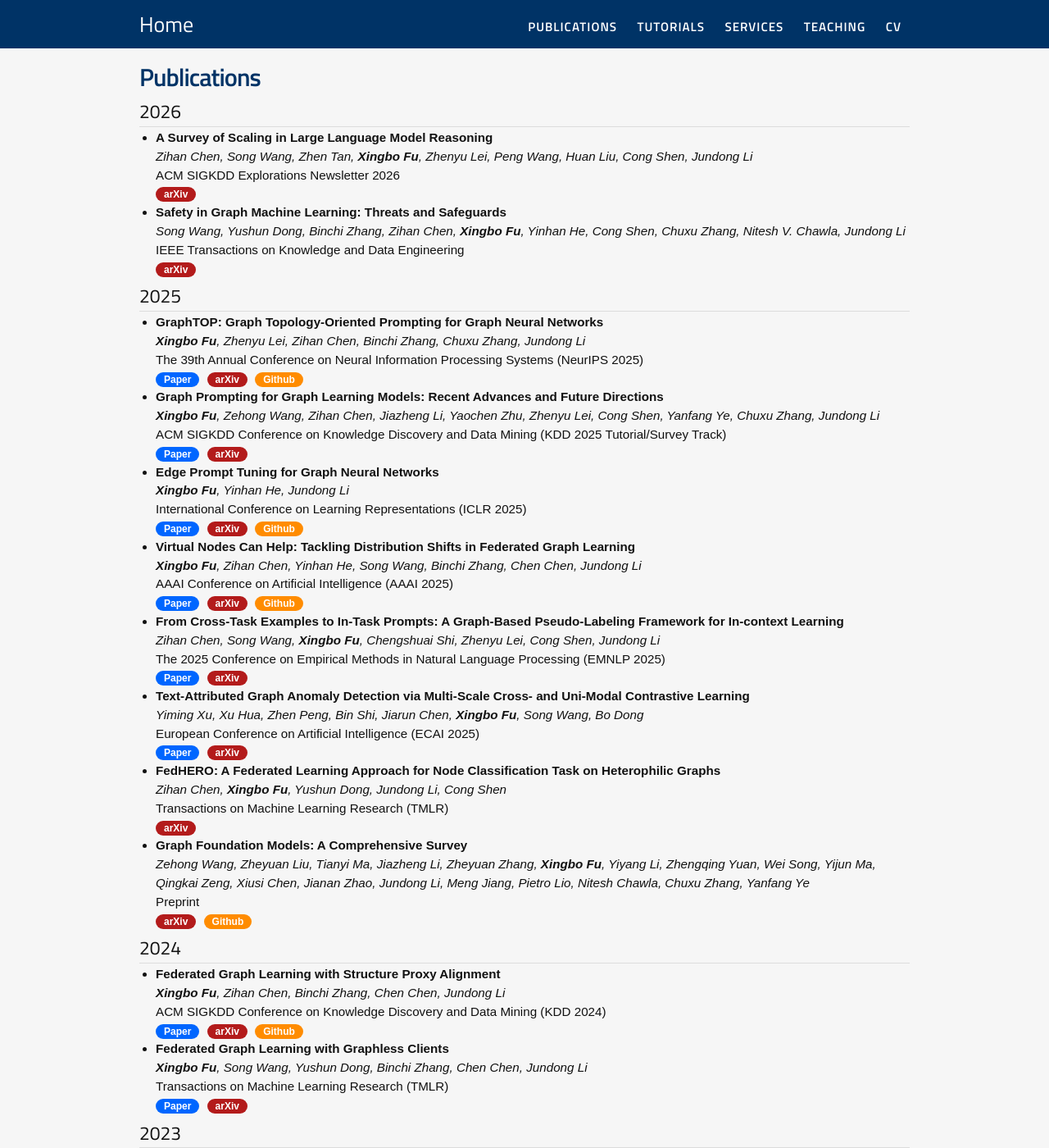
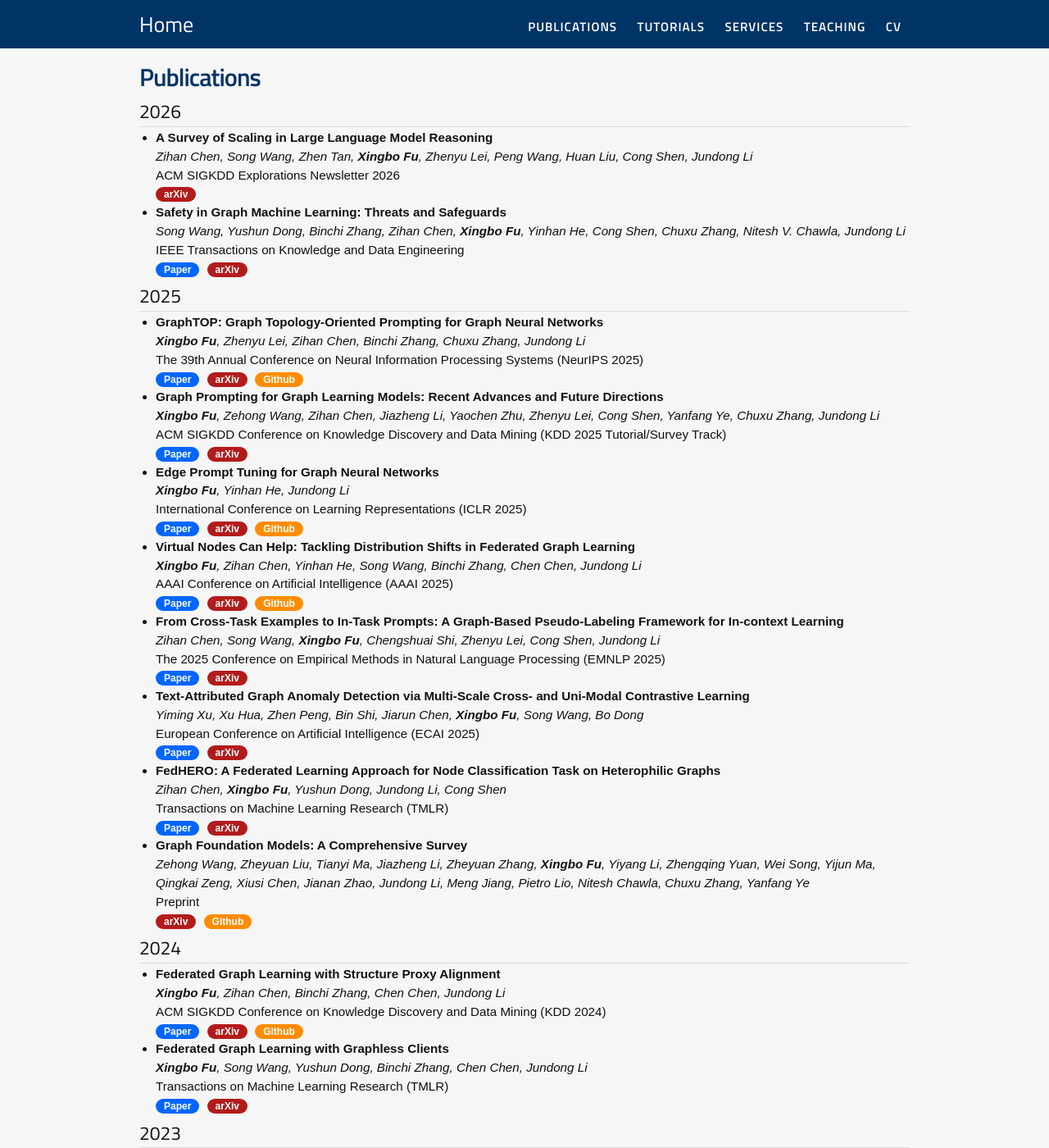
Before and after one commit to xbfu/xbfu.github.io, a Jekyll site: the page built from publications.md, in a window 1280 px wide and 1400 px high. Shown: the whole window at 82% size. Built offline with Jekyll 4.4.1, drawn with Linux system fonts in a browser that asks for light colours; nearby versions of some CDN libraries.

Commit message:
Add links to papers in publications.md

```diff
--- a/publications.md
+++ b/publications.md
@@ -18,6 +18,7 @@ subtitle: Publications - Xingbo Fu
 		<b>Safety in Graph Machine Learning: Threats and Safeguards</b><br>
 		<i>Song Wang, Yushun Dong, Binchi Zhang, Zihan Chen, <b>Xingbo Fu</b>, Yinhan He, Cong Shen, Chuxu Zhang, Nitesh V. Chawla, Jundong Li</i><br>
 		IEEE Transactions on Knowledge and Data Engineering<br>
+        <a href="https://ieeexplore.ieee.org/abstract/document/11372973"><div class="paper">Paper</div></a>
         <a href="https://arxiv.org/abs/2405.11034"><div class="report">arXiv</div></a>
 	</li>
 
@@ -74,6 +75,7 @@ subtitle: Publications - Xingbo Fu
 		<b>FedHERO: A Federated Learning Approach for Node Classification Task on Heterophilic Graphs</b><br>
 		<i>Zihan Chen, <b>Xingbo Fu</b>, Yushun Dong, Jundong Li, Cong Shen</i><br>
 		Transactions on Machine Learning Research (TMLR)<br>
+		<a href="https://openreview.net/forum?id=pHii7cWco7"><div class="paper">Paper</div></a>
 		<a href="https://arxiv.org/abs/2504.21206"><div class="report">arXiv</div></a>
 	</li>
 	<li>
```
